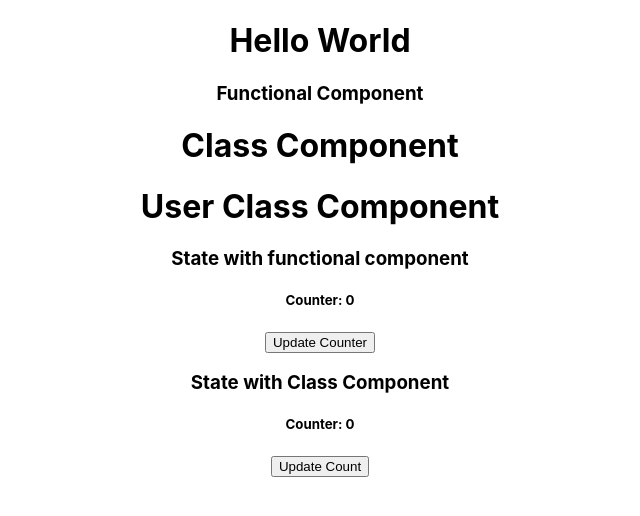
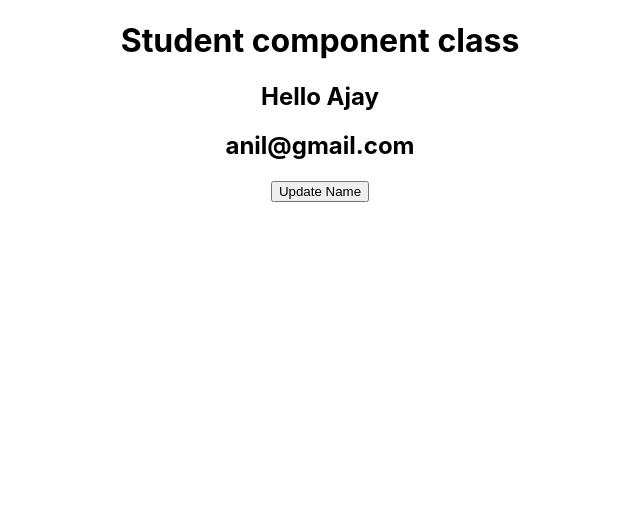
Before and after one commit to yuvraj-github/React-Tutorials, a React (Create React App) app: page / in a window 1280 px wide. Shown: the top 516 px of the page, without its empty margins (320-960 px from the left). Built offline with nearby package versions, Linux system fonts and the light colour scheme.

Commit message:
Added props to functional and props to class component concept

```diff
--- a/src/App.js
+++ b/src/App.js
@@ -1,21 +1,26 @@
-import logo from './logo.svg';
 import './App.css';
-import UserFunctionalComponent from './Functional Component/UserFunctionalComponent';
-import UserClassComponent from './Class Component/UserClassComponent';
-import React from 'react';
-import StateWithFunction from './Functional Component/StateWithFunction';
-import StateWithClass from './Class Component/StateWithClass';
+import React, { useState } from 'react';
+import PropsToStudentClass from './Class Component/PropsToStudentClass';
+//import PropsToStudent from './Functional Component/PropsToStudent';
+// import UserFunctionalComponent from './Functional Component/UserFunctionalComponent';
+// import UserClassComponent from './Class Component/UserClassComponent';
+// import StateWithFunction from './Functional Component/StateWithFunction';
+// import StateWithClass from './Class Component/StateWithClass';
 
 function App() {
+  const [name, setName] = useState('Ajay');
   return (
     <div className="App">
-      <h1>Hello World</h1>
-      <UserFunctionalComponent />
-      <UserClassComponent />
+      {/* <UserFunctionalComponent />
+      <UserClassComponent /> */}
       {/* <User /> */}
-      <UserClass />
+      {/* <UserClass />
       <StateWithFunction />
-      <StateWithClass />
+      <StateWithClass /> */}
+      {/* <PropsToStudent name={name} email={'ajay@gmail.com'} other={{ address: 'delhi', mobile: '8444' }} />
+      <button onClick={() => setName('Anil')}>Update Name</button> */}
+      <PropsToStudentClass name={name} email={'anil@gmail.com'}/>
+      <button onClick={() => setName('Anil')}>Update Name</button>
     </div>
   );
 }
@@ -29,12 +34,13 @@ function User() {
   );
 } */
 
+/*
 class UserClass extends React.Component {
   render() {
     return (
       <h1>User Class Component</h1>
     )
   }
-}
+} */
 
 export default App;
--- /dev/null
+++ b/src/Class Component/PropsToStudentClass.js
@@ -0,0 +1,15 @@
+import { Component } from "react";
+
+class PropsToStudentClass extends Component {
+    render() {
+        return (
+            <div>
+                <h1>Student component class</h1>
+                <h2>Hello {this.props.name}</h2>
+                <h2>{this.props.email}</h2>
+            </div>
+        )
+    }
+}
+
+export default PropsToStudentClass
--- /dev/null
+++ b/src/Functional Component/PropsToStudent.js
@@ -0,0 +1,15 @@
+import { useState } from "react"
+
+function PropsToStudent(props) {
+    return (
+        <div>
+            <h1>Student Component</h1>
+            <h2>Student Name: {props.name}</h2>
+            <h2>Student Email: {props.email}</h2>
+            <h2>Student Address: {props.other.address}</h2>
+            <h2>Student Mobile: {props.other.mobile}</h2>
+        </div>
+    )
+}
+
+export default PropsToStudent
```
